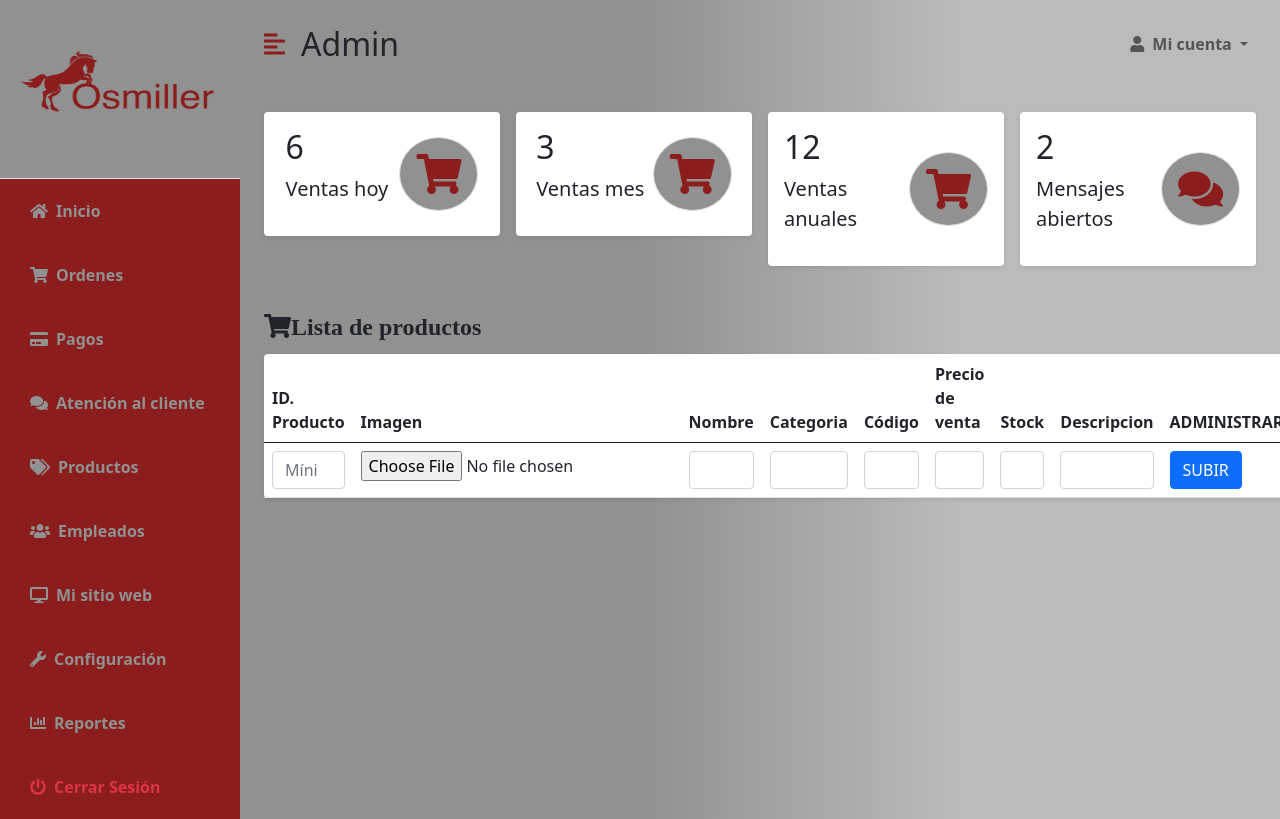
After one commit to oscarloaiza666/Osmiller-Repositorio-2, a PHP site: page /adminAgregarProducto.php in a window 1280 px wide. The commit adds this page. Run offline with PHP 8.4, Linux system fonts and the light colour scheme; lists and menus that the app fills with data are empty.

Commit message:
Editar ADMINISTRADOR

```diff
--- a/PLANTILLA.php
+++ b/PLANTILLA.php
@@ -34,6 +34,10 @@
       <strong>PLANTILLA NO BORRAR</strong>
     </h1>
 
+    <?php
+    var_dump($nombre);
+    ?>
+
     <!--
       TERMINA EL CONTENIDO DE LA PÁGINA WEB
     ------------------------------------------------>
--- /dev/null
+++ b/adminAgregarProducto.php
@@ -0,0 +1,340 @@
+<!DOCTYPE html>
+<html lang="en">
+
+<head>
+    <meta charset="UTF-8" />
+    <meta http-equiv="X-UA-Compatible" content="IE=edge" />
+    <meta name="viewport" content="width=device-width, initial-scale=1.0" />
+    <link href="https://cdn.jsdelivr.net/npm/bootstrap@5.0.0-beta3/dist/css/bootstrap.min.css" rel="stylesheet" />
+    <link rel="stylesheet" href="https://cdnjs.cloudflare.com/ajax/libs/font-awesome/5.15.3/css/all.min.css" />
+    <link rel="stylesheet" href="styles/adminstyles.css" />
+    <title>Panel Administrador</title>
+    <script src="js/jquery.js"></script>
+    <script type="text/javascript">
+        $(document).ready(function () {
+            $("#subirCambios").click(function () {
+                nombre = $("#nombre").val();
+                idProducto = $("#idProducto").val();
+                categoria = $("#categoria").val();
+                codigo = $("#codigo").val();
+                precio_venta = $("#precio_venta").val();
+                stock = $("#stock").val();
+                descripcion = $("#descripcion").val();
+                $.ajax({
+                    type: "POST",
+                    url: "database/agregarProductos.php",
+                    data:   "&nombre=" + nombre +
+                            "&idProducto=" + idProducto +
+                            "&categoria=" + categoria +
+                            "&codigo=" + codigo +
+                            "&precio_venta=" + precio_venta +
+                            "&stock=" + stock +
+                            "&descripcion=" + descripcion,
+                    success: function (html) {
+                        if (html == "true") {
+                            $("#add_err2").html(
+                                '<div class="alert alert-success"> \
+                                <strong>El producto se ha registrado correctamente.</strong> \
+                                </div>'
+                            );
+                            window.location.href = "admin.php";
+                        } else if (html == "false") {
+                            $("#add_err2").html(
+                                '<div class="alert alert-danger"> \
+                                Este <strong>ID de producto</strong> ingresado ya está registrado.  \
+                                </div>'
+                            );
+                        } else if (html == "_idProducto") {
+                            $("#add_err2").html(
+                                '<div class="alert alert-danger"> \
+                                Un <strong>ID producto</strong> de mínimo 6 carácteres y de máximo 6 carácteres es requerido.  \
+                                </div>'
+                            );
+                        } else if (html == "_nombre") {
+                            $("#add_err2").html(
+                                '<div class="alert alert-danger"> \
+                                Un <strong>nombre</strong> es requerido.  \
+                                </div>'
+                            );
+                        } else if (html == "_categoria") {
+                            $("#add_err2").html(
+                                '<div class="alert alert-danger"> \
+                                Una <strong>categoria</strong> es requerida.  \
+                                </div>'
+                            );
+                        } else if (html == "_precio_venta") {
+                            $("#add_err2").html(
+                                '<div class="alert alert-danger"> \
+                                El producto debe tener un <strong>precio de venta</strong> válido.  \
+                                </div>'
+                            );
+                        } else if (html == "_codigo") {
+                            $("#add_err2").html(
+                                '<div class="alert alert-danger"> \
+                                El producto debe tener un <strong>código</strong> válido.  \
+                                </div>'
+                            );
+                        } else if (html == "_stock") {
+                            $("#add_err2").html(
+                                '<div class="alert alert-danger"> \
+                                El <strong>stock</strong> es inválido.  \
+                                </div>'
+                            );
+                        } else if (html == "_descripcion") {
+                            $("#add_err2").html(
+                                '<div class="alert alert-danger"> \
+                                Recuerde completar el campo de la <strong>descripcion.</strong>  \
+                                </div>'
+                            );
+                        } else {
+                            $("#add_err2").html(
+                                '<div class="alert alert-danger"> \
+                                <strong>Error</strong> procesando la petición, intenta nuevamente o mas tarde.  \
+                                </div> var_dump($nombre)',
+                            );
+                        }
+                    },
+                    beforeSend: function () {
+                        $("#subirCambios").html("CARGANDO SOLICITUD...");
+                    },
+                    complete: function (){
+                        $("#subirCambios").html("SUBIR");
+                    }
+                });
+                return false;
+            });
+        });
+    </script>
+</head>
+
+<body>
+    <div class="d-flex" id="wrapper">
+        <!-- Sidebar -->
+        <div class="primary-bg" id="sidebar-wrapper">
+            <div class="sidebar-heading text-center py-4 primary-text fs-4 fw-bold text-uppercase border-bottom secondary-bg">
+                <div class="headerLogo">
+                <img src="img/logoOsmiller.png" width="200" height="130" />
+                </div>
+            </div>
+            <div class="list-group list-group-flush">
+                <a href="#" class="list-group-item list-group-item-action second-text fw-bold"><i
+                        class="fas fa-home me-2"></i>Inicio</a>
+                <a href="#" class="list-group-item list-group-item-action second-text fw-bold"><i
+                        class="fas fa-shopping-cart me-2"></i>Ordenes</a>
+                <a href="#" class="list-group-item list-group-item-action second-text fw-bold"><i
+                        class="fas fa-credit-card me-2"></i>Pagos</a>
+                <a href="#" class="list-group-item list-group-item-action second-text fw-bold"><i
+                        class="fas fa-comments me-2"></i>Atención al cliente</a>
+                <a href="#" class="list-group-item list-group-item-action second-text fw-bold"><i
+                        class="fas fa-tags me-2"></i>Productos</a>
+                <a href="#" class="list-group-item list-group-item-action second-text fw-bold"><i
+                        class="fas fa-users me-2"></i>Empleados</a>
+                <a href="https://osmiller.herokuapp.com/" class="list-group-item list-group-item-action second-text fw-bold"><i
+                        class="fas fa-desktop me-2"></i>Mi sitio web</a>
+                <a href="#" class="list-group-item list-group-item-action second-text fw-bold"><i
+                        class="fas fa-wrench me-2"></i>Configuración</a>
+                <a href="#" class="list-group-item list-group-item-action second-text fw-bold"><i
+                        class="fas fa-chart-bar me-2"></i>Reportes</a>
+                <a href="#" class="list-group-item list-group-item-action text-danger fw-bold"><i
+                        class="fas fa-power-off me-2"></i>Cerrar Sesión</a>
+            </div>
+        </div>
+        <!-- /#sidebar-wrapper -->
+
+        <!-- Page Content -->
+        <div id="page-content-wrapper">
+            <nav class="navbar navbar-expand-lg navbar-light bg-transparent py-4 px-4">
+                <div class="d-flex align-items-center">
+                    <i class="fas fa-align-left primary-text fs-4 me-3" id="menu-toggle"></i>
+                    <h2 class="fs-2 m-0">Admin</h2>
+                </div>
+
+                <button class="navbar-toggler" type="button" data-bs-toggle="collapse"
+                    data-bs-target="#navbarSupportedContent" aria-controls="navbarSupportedContent"
+                    aria-expanded="false" aria-label="Toggle navigation">
+                    <span class="navbar-toggler-icon"></span>
+                </button>
+
+                <div class="collapse navbar-collapse" id="navbarSupportedContent">
+                    <ul class="navbar-nav ms-auto mb-2 mb-lg-0">
+                        <li class="nav-item dropdown">
+                            <a class="nav-link dropdown-toggle second-text fw-bold" href="#" id="navbarDropdown"
+                                role="button" data-bs-toggle="dropdown" aria-expanded="false">
+                                <i class="fas fa-user me-2"></i>Mi cuenta
+                            </a>
+                            <ul class="dropdown-menu" aria-labelledby="navbarDropdown">
+                                <li><a class="dropdown-item" href="#">Perfil</a></li>
+                                <li><a class="dropdown-item" href="#">Configuración</a></li>
+                                <li><a class="dropdown-item" href="#">Cerrar Sesión</a></li>
+                            </ul>
+                        </li>
+                    </ul>
+                </div>
+            </nav>
+
+            <div class="container-fluid px-4">
+                <div class="row g-3 my-2">
+                    <div class="col-md-3">
+                        <div class="p-3 bg-white shadow-sm d-flex justify-content-around align-items-center rounded">
+                            <div>
+                                <h3 class="fs-2">6</h3>
+                                <p class="fs-5">Ventas hoy</p>
+                            </div>
+                            <i class="fas fa-shopping-cart fs-1 primary-text border rounded-full secondary-bg p-3"></i>
+                        </div>
+                    </div>
+
+                    <div class="col-md-3">
+                        <div class="p-3 bg-white shadow-sm d-flex justify-content-around align-items-center rounded">
+                            <div>
+                                <h3 class="fs-2">3</h3>
+                                <p class="fs-5">Ventas mes</p>
+                            </div>
+                            <i
+                                class="fas fa-shopping-cart fs-1 primary-text border rounded-full secondary-bg p-3"></i>
+                        </div>
+                    </div>
+
+                    <div class="col-md-3">
+                        <div class="p-3 bg-white shadow-sm d-flex justify-content-around align-items-center rounded">
+                            <div>
+                                <h3 class="fs-2">12</h3>
+                                <p class="fs-5">Ventas anuales</p>
+                            </div>
+                            <i class="fas fa-shopping-cart fs-1 primary-text border rounded-full secondary-bg p-3"></i>
+                        </div>
+                    </div>
+
+                    <div class="col-md-3">
+                        <div class="p-3 bg-white shadow-sm d-flex justify-content-around align-items-center rounded">
+                            <div>
+                                <h3 class="fs-2">2</h3>
+                                <p class="fs-5">Mensajes abiertos</p>
+                            </div>
+                            <i class="fas fa-comments fs-1 primary-text border rounded-full secondary-bg p-3"></i>
+                        </div>
+                    </div>
+
+                </div>
+
+                <div class="row my-5">
+                    <h3 class="fas fa-shopping-cart me-2 fs-4 mb-3">Lista de productos</h3>
+                    <div class="col">
+                        <table class="table bg-white rounded shadow-sm  table-hover">
+                            <thead>
+                                <tr>
+                                    <th scope="col">ID. Producto</th>
+                                    <th scope="col">Imagen</th>
+                                    <th scope="col">Nombre</th>
+                                    <th scope="col">Categoria</th>
+                                    <th scope="col">Código</th>
+                                    <th scope="col">Precio de venta</th>
+                                    <th scope="col">Stock</th>
+                                    <th scope="col">Descripcion</th>
+                                    <th scope="col">ADMINISTRAR</th>
+                                </tr>
+                            </thead>
+                            <form>
+                                <tbody>
+                                    <tr>
+                                        <th><input
+                                            type="number"
+                                            id="idProducto"
+                                            name="idProducto"
+                                            min="0"
+                                            maxlenght="6"
+                                            class="form-control card-login-text"
+                                            placeholder="Mínimo 6 carácteres, máximo 6"
+                                        /></th>
+                                        <th><input type="file" id="file-selector" accept=".jpg, .jpeg, .png">
+                                            <script>
+                                                const fileSelector = document.getElementById('file-selector');
+                                                fileSelector.addEventListener('change', (event) => {
+                                                    const fileList = event.target.files;
+                                                    console.log(fileList);
+                                                });
+                                            </script></th>
+                                            <th><input
+                                            type="text"
+                                            id="nombre"
+                                            name="nombre"
+                                            maxlenght="6"
+                                            class="form-control card-login-text"
+                                        /></th>
+                                        <th>
+                                            <input
+                                            type="list"
+                                            list = "categoria"
+                                            class="form-control card-login-text"
+                                            >
+                                            <datalist id="categoria">
+                                                <option value="Mujer"></option>
+                                                <option value="Hombre"></option>
+                                                <option value="Niño"></option>
+                                            </datalist>
+                                        </th>
+                                        <th><input
+                                            type="number"
+                                            min="0"
+                                            id="codigo"
+                                            name="codigo"
+                                            maxlenght="3"
+                                            class="form-control card-login-text"
+                                        /></th>
+                                        <th><input
+                                            type="number"
+                                            min="0"
+                                            id="precio_venta"
+                                            name="precio_venta"
+                                            maxlenght="7"
+                                            class="form-control card-login-text"
+                                        /></th>
+                                        <th><input
+                                            type="number"
+                                            min="0"
+                                            id="stock"
+                                            name="stock"
+                                            maxlenght="3"
+                                            class="form-control card-login-text"
+                                        /></th>
+                                        <th><input
+                                            type="text"
+                                            id="descripcion"
+                                            name="descripcion"
+                                            maxlenght="25"
+                                            class="form-control card-login-text"
+                                        /></th>
+                                        <th scope="col">
+                                            <button
+                                                type="submit"
+                                                id = "subirCambios"
+                                                class="btn boton-signup btn-primary"
+                                            >
+                                                SUBIR
+                                            </button>
+                                        </th>
+                                    </tr>
+                                </tbody>
+                            </form>
+                        </table>
+                    </div>
+                </div>
+                <div id="add_err2"></div>
+            </div>
+        </div>
+    </div>
+    <!-- /#page-content-wrapper -->
+    </div>
+
+    <script src="https://cdn.jsdelivr.net/npm/bootstrap@5.0.0-beta3/dist/js/bootstrap.bundle.min.js"></script>
+    <script>
+        var el = document.getElementById("wrapper");
+        var toggleButton = document.getElementById("menu-toggle");
+
+        toggleButton.onclick = function () {
+            el.classList.toggle("toggled");
+        };
+    </script>
+</body>
+
+</html>
--- a/signup.php
+++ b/signup.php
@@ -184,7 +184,6 @@
       integrity="sha384-JEW9xMcG8R+pH31jmWH6WWP0WintQrMb4s7ZOdauHnUtxwoG2vI5DkLtS3qm9Ekf"
       crossorigin="anonymous"
     ></script>
-
     <script src="js/bootstrap.bundle.min.js"></script>
     <script src="js/main.js"></script>
   </body>
--- a/styles/adminstyles.css
+++ b/styles/adminstyles.css
@@ -99,3 +99,10 @@
   background-color: rgb(145, 145, 145);
   text-align: center;
 }
+
+.product-list-image {
+  height: 100%;
+  width: 100px;
+  margin-left: auto;
+  margin-right: auto;
+}
```
Also changed, not shown: admin.php (+11 -34 lines), database/agregarProductos.php (added, +65 -0 lines), pagesJSON/tablaDeProductosAdmin.php (added, +39 -0 lines). Lines whose indentation alone changed are shown as unchanged.
